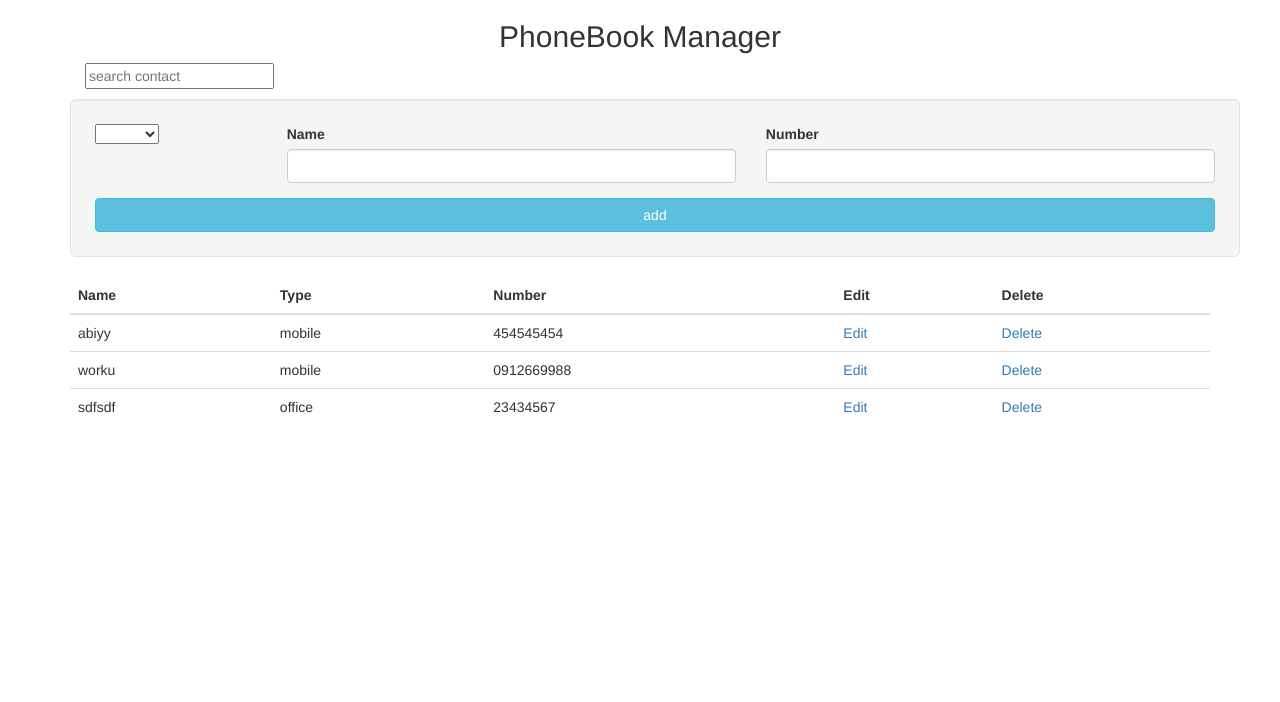
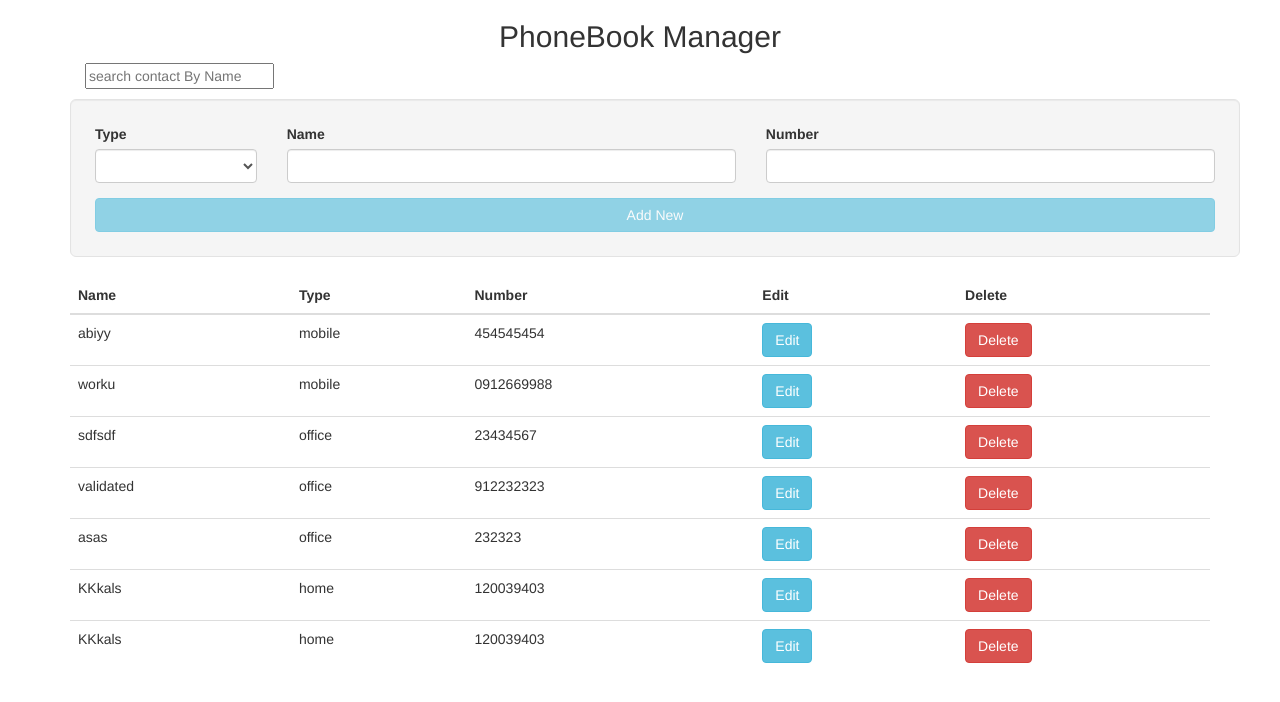
Before and after one commit to Mikearaya/firstAngular, an Angular app: page /account/1/phonebook in a window 1280 px wide. Shown: the top 702 px of the page. Built offline with nearby package versions, Linux system fonts and the light colour scheme; data requests are answered from the project's data file.

Commit message:
added validatin rule on forms

```diff
--- a/db.json
+++ b/db.json
@@ -34,6 +34,34 @@
       "number": "34892347",
       "name": "jsjsj",
       "type": "mobile"
+    },
+    {
+      "id": 10,
+      "userId": 1,
+      "number": 912232323,
+      "name": "validated",
+      "type": "office"
+    },
+    {
+      "id": 11,
+      "userId": 1,
+      "number": 232323,
+      "name": "asas",
+      "type": "office"
+    },
+    {
+      "id": 12,
+      "userId": 1,
+      "number": 120039403,
+      "name": "KKkals",
+      "type": "home"
+    },
+    {
+      "id": 13,
+      "userId": 1,
+      "number": 120039403,
+      "name": "KKkals",
+      "type": "home"
     }
   ],
   "users": [
--- a/src/app/contact-search/contact-search.component.html
+++ b/src/app/contact-search/contact-search.component.html
@@ -1,7 +1,12 @@
 <div class="container">
 
-<input #searchBox placeholder="search contact" id="search-box"
-  (keyup)="search(searchBox.value)" >
+  <input
+    #searchBox
+    placeholder="search contact By Name"
+    id="search-box"
+    (keyup)="search(searchBox.value)"
+
+  >
 
 <ul>
   <li *ngFor="let contact of contacts$ | async" >
--- a/src/app/phone-book-manager.service.ts
+++ b/src/app/phone-book-manager.service.ts
@@ -32,7 +32,7 @@ export class PhoneBookManagerService implements OnInit {
   }
 
   searchPhone(id: number, name: any) {
-    return this.httpClient.get<PhoneBook[]>(`${API_LOCATION}/phonebook?name=${name}&userId=${id}`);
+    return this.httpClient.get<PhoneBook[]>(`${API_LOCATION}/phonebook?name_like=${name}&userId=${id}`);
   }
 
 }
--- a/src/app/phone-book/phone-book.component.html
+++ b/src/app/phone-book/phone-book.component.html
@@ -1,34 +1,71 @@
 <div class="container">
+    <div class="row">
+        <div class="col-sm-12">
             <app-contact-search [accountId]="userId"></app-contact-search>
+        </div>
+    </div>
 
     <div class="container well well-lg">
-    <form  >
+        <form #contact="ngForm" (ngSubmit)="addPhone()" >
             <div class="row">
                 <div class="col-sm-2 col-xs-12">
                     <div class="form-group">
-                    <select name="phoneType" required [(ngModel)]="currentPhone.type" placeholder="Phone Type">
+                        <label>Type</label>
+                        <select name="phoneType"
+                                #type="ngModel"
+                                required
+                                [(ngModel)]="currentPhone.type"
+                                placeholder="Phone Type"
+                                class="form-control">
                             <option value="mobile">Mobile</option>
                             <option value="office">Office</option>
                             <option value="home">Home</option>
                         </select>
                     </div>
+                    <div [hidden]="type.valid || type.pristine">
+                        <div class="alert alert-danger">
+                            Phone Type is required
+                        </div>
+                    </div>
                 </div>
                 <div class="col-sm-5 col-xs-12">
                     <div class="form-group">
                         <label>Name</label>
-                    <input [(ngModel)]="currentPhone.name" required class="form-control" name="name" />
+                        <input
+                                [(ngModel)]="currentPhone.name"
+                                required
+                                class="form-control"
+                                name="name"
+                                #name="ngModel" />
+                    </div>
+                    <div [hidden]="name.valid || name.pristine"  class="alert alert-danger">
+                        <div> Contact Name is required </div>
                     </div>
                 </div>
                 <div class="col-sm-5 col-xs-12">
                     <div class="form-group">
                         <label>Number</label>
-                    <input [(ngModel)]="currentPhone.number" required class="form-control" name="phonenumber" />
+                        <input
+                                [(ngModel)]="currentPhone.number"
+                                required
+                                type="number"
+                                class="form-control"
+                                name="phonenumber"
+                                #number="ngModel" />
+                    </div>
+                    <div [hidden]="number.valid || number.pristine"  class="alert alert-danger">
+                        <div *ngIf="number?.errors?.number" > Contact number Should be digits </div>
+                        <div *ngIf="number?.errors?.required" > Contact number is required </div>
                     </div>
                 </div>
             </div>
             <div class="text-center">
-            <button type="button" class="btn btn-success btn-block" *ngIf="currentPhone.id"  (click)="editPhone(currentPhone);">Update</button>
-            <button type="button" *ngIf="!currentPhone.id" (click)="addPhone()"  class="btn btn-info btn-block" >add</button>
+                <button
+                        type="submit"
+                        *ngIf="!currentPhone.id"
+                        (click)="addPhone()"
+                        class="btn btn-info btn-block"
+                        [disabled]="contact.form.invalid || contact.form.submitted" >Add New </button>
             </div>
         </form>
     </div>
@@ -47,13 +84,22 @@
                 <td>{{phone.name }}</td>
                 <td>{{phone.type}}</td>
                 <td>{{phone.number}} </td>
-                <td><a routerLink="/account/{{userId}}/view/{{phone.id}}" >Edit </a> </td>
-                <td><a (click)="deletePhone(phone)">Delete </a> </td>
+                <td>
+                    <button
+                        class="btn btn-info"
+                        routerLink="/account/{{userId}}/view/{{phone.id}}" >
+                        Edit
+                    </button>
+                </td>
+                <td>
+                    <button
+                        class="btn btn-danger"
+                        (click)="deletePhone(phone)">
+                        Delete
+                    </button>
+                </td>
             </tr>
         </tbody>
     </table>
 
-
-
-
 </div>
```
Lines whose indentation alone changed are shown as unchanged.
